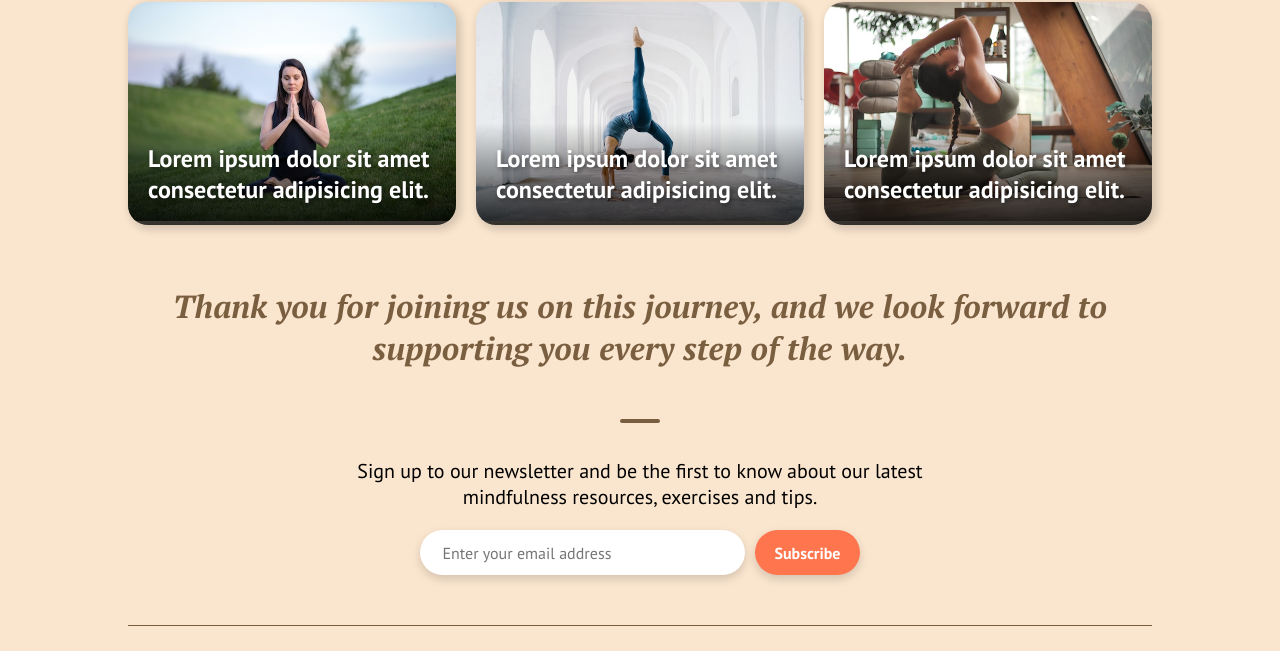
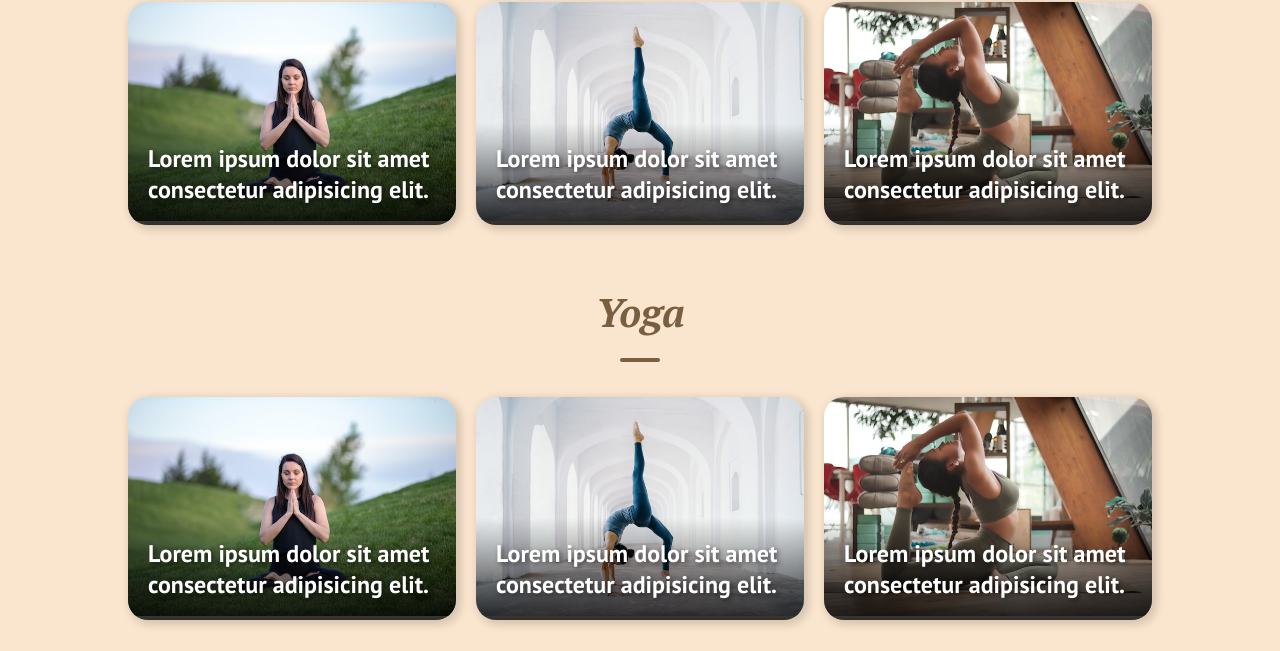
Before and after one commit to CarlMurray/bliss-pp1, a plain HTML site: page exercises.html in a window 1280 px wide. Shown: the part 832-1483 px from the top of the page. Drawn offline with Linux system fonts and the light colour scheme.

Commit message:
add second exercises section

```diff
--- a/exercises.html
+++ b/exercises.html
@@ -96,10 +96,48 @@
                 </div>
             </div>
 
-            <h3>Thank you for joining us on this journey, and we look forward to supporting you every step of the way.
-            </h3>
+
+
 
         </section>
+        <section class="exercises-group">
+
+            <h2>Yoga</h2>
+            <hr class="line-break h2-line-break">
+            <div class="exercises-container">
+                <div class="exercise-card">
+                    <img src="img/exercises/yoga1.jpg" alt="Image of woman in yoga pose sitting on grass">
+                    <div class="card-overlay">
+                        <p class="exercise-card-paragraph">Lorem ipsum dolor sit amet consectetur adipisicing elit.
+                        </p>
+                    </div>
+                </div>
+
+                <div class="exercise-card">
+                    <img src="img/exercises/yoga2.jpg" alt="Image of woman in standing yoga pose in white corridor">
+                    <div class="card-overlay">
+                        <p class="exercise-card-paragraph">Lorem ipsum dolor sit amet consectetur adipisicing elit.
+                        </p>
+                    </div>
+                </div>
+
+                <div class="exercise-card">
+                    <img src="img/exercises/yoga3.jpg" alt="Image of woman in yoga post in living room">
+                    <div class="card-overlay">
+                        <p class="exercise-card-paragraph">Lorem ipsum dolor sit amet consectetur adipisicing elit.
+                        </p>
+                    </div>
+                </div>
+            </div>
+
+
+
+
+        </section>
+
+        <h3>Thank you for joining us on this journey, and we look forward to supporting you every step of the way.
+        </h3>
+
 
         <hr class="line-break newsletter-line-break">
 
--- a/styles.css
+++ b/styles.css
@@ -560,3 +560,7 @@ h3 {
         flex-direction: column;
     }
 }
+
+.exercises-group:nth-of-type(1) {
+    padding-bottom: 60px;
+}
```
